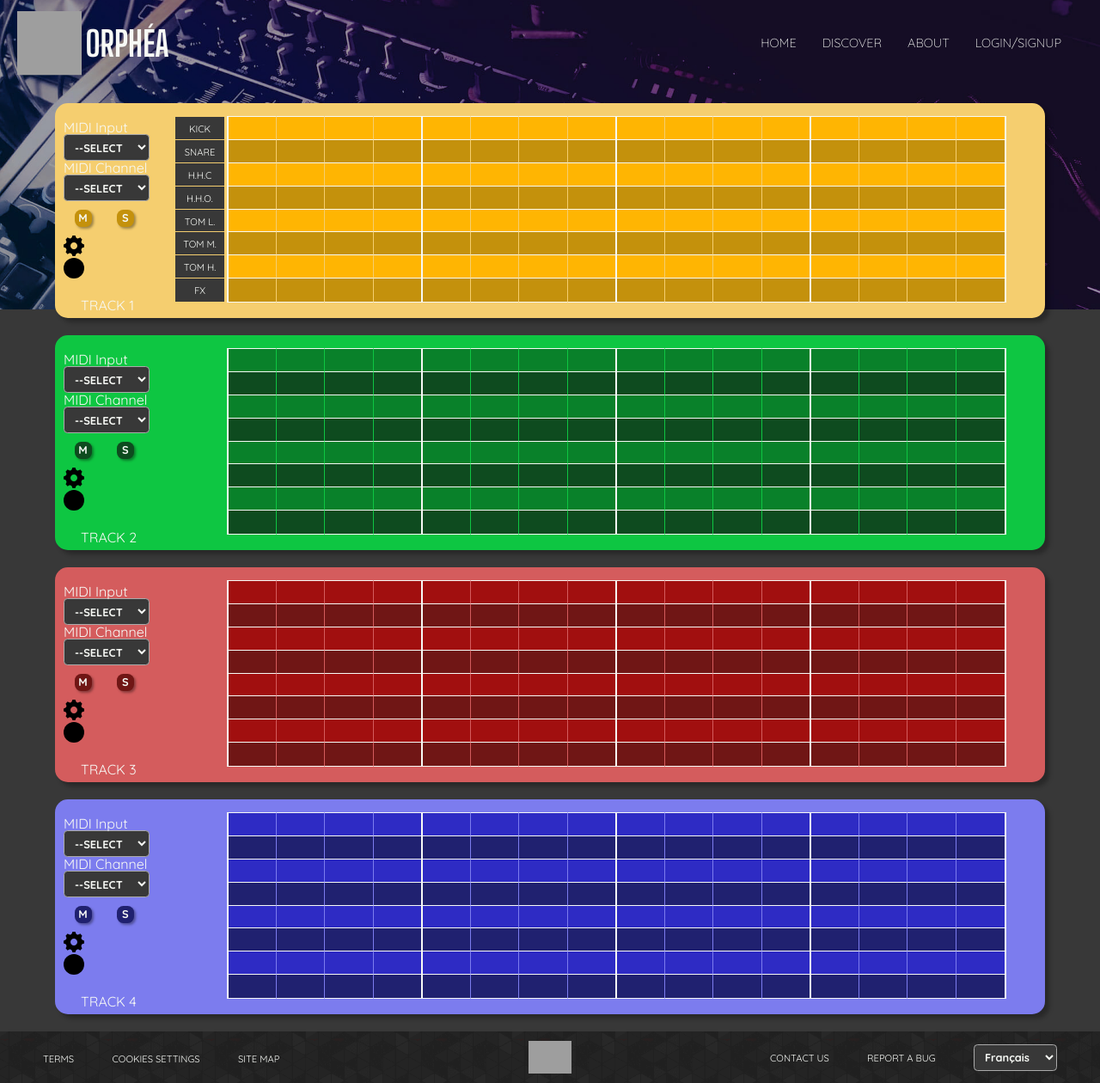
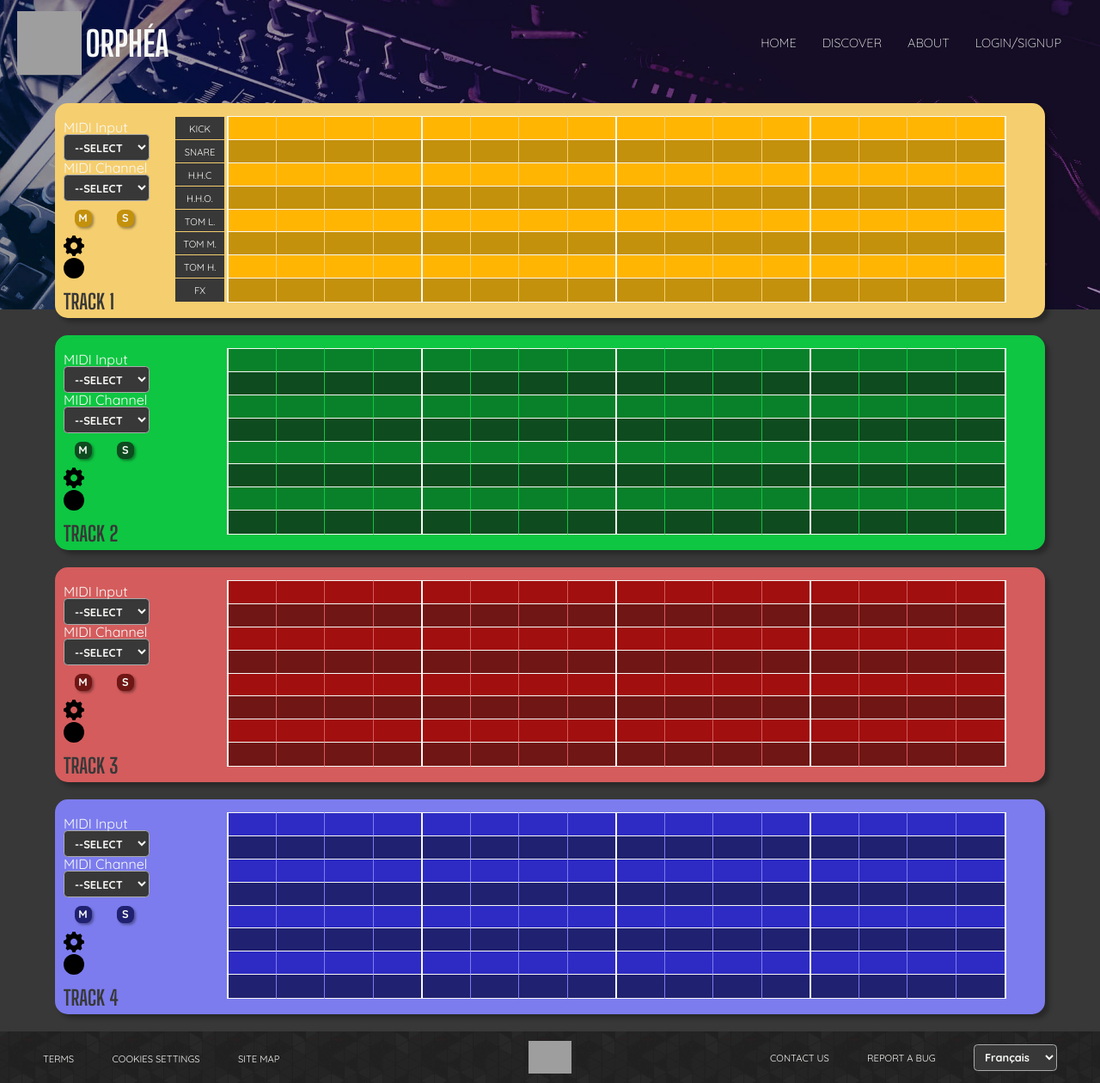
Before and after one commit to HadrienVerrier/ORPHEA, a PHP site: page /compose.html in a window 1280 px wide. Shown: the whole page at 86% size. Run offline with PHP 8.4, Linux system fonts and the light colour scheme; grey boxes are pictures that could not be loaded.

Commit message:
add track-name classe

```diff
--- a/compose.html
+++ b/compose.html
@@ -148,7 +148,7 @@
                             <title>Click here to record this loop</title>
                             <circle cx="12" cy="12" r="12" />
                         </svg>
-                        <p>TRACK 1</p>
+                        <p class="track-name">TRACK 1</p>
                     </div>
                 </div>
                 <div id="drum_name">
@@ -482,7 +482,7 @@
                             <title>Click here to record this loop</title>
                             <circle cx="12" cy="12" r="12" />
                         </svg>
-                        <p>TRACK 2</p>
+                        <p class="track-name">TRACK 2</p>
                     </div>
                 </div>
                 <div id="seq_t2">
@@ -806,7 +806,7 @@
                             <title>Click here to record this loop</title>
                             <circle cx="12" cy="12" r="12" />
                         </svg>
-                        <p>TRACK 3</p>
+                        <p class="track-name">TRACK 3</p>
                     </div>
                 </div>
                 <div id="seq_t3">
@@ -1131,7 +1131,7 @@
                             <title>Click here to record this loop</title>
                             <circle cx="12" cy="12" r="12" />
                         </svg>
-                        <p>TRACK 4</p>
+                        <p class="track-name">TRACK 4</p>
                     </div>
 
                 </div>
--- a/css/_compose.scss
+++ b/css/_compose.scss
@@ -65,6 +65,15 @@ main#compose {
 							border-radius: $borderRadius * 0.5;
 							box-shadow: 2px 2px 3px rgba(0, 0, 0, 0.363);
 						}
+					}
+					.track-name {
+						font-family: $fTitle;
+						color: $background;
+						font-weight: bolder;
+						font-size: $regular * 1.5;
+						text-indent: 0;
+						position: relative;
+						top: -0.5rem;
 					}
 				}
 			}
--- a/css/main.css
+++ b/css/main.css
@@ -881,6 +881,16 @@ main#compose #tracks > div[id^="t"] .controls > div input[type="checkbox"] + lab
           box-shadow: 2px 2px 3px rgba(0, 0, 0, 0.363);
 }
 
+main#compose #tracks > div[id^="t"] .controls > div .track-name {
+  font-family: "Big Shoulders Display", cursive;
+  color: #383838;
+  font-weight: bolder;
+  font-size: 2.4rem;
+  text-indent: 0;
+  position: relative;
+  top: -0.5rem;
+}
+
 main#compose #tracks > div[id^="t"] div[id^="seq"] {
   height: calc(90% - 1rem);
   width: 95%;
```
Also changed, not shown: 1 other file.
